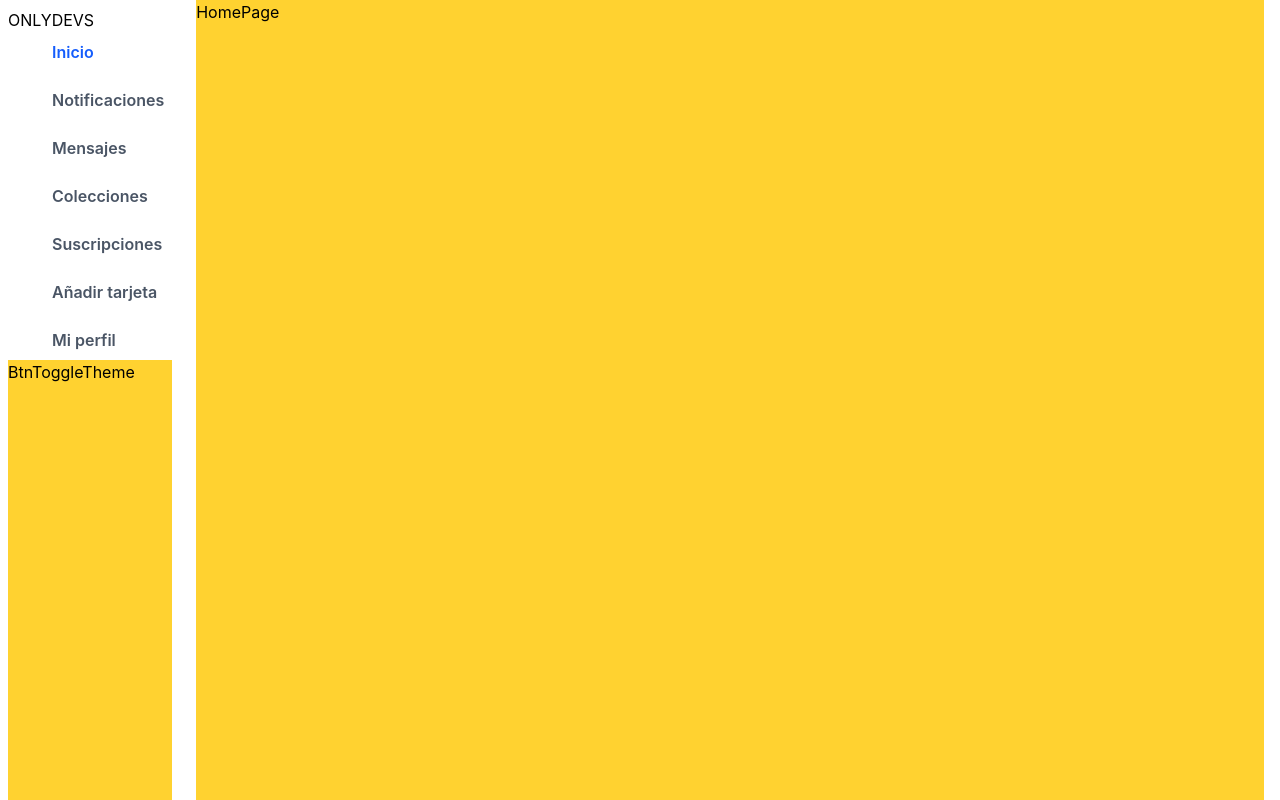
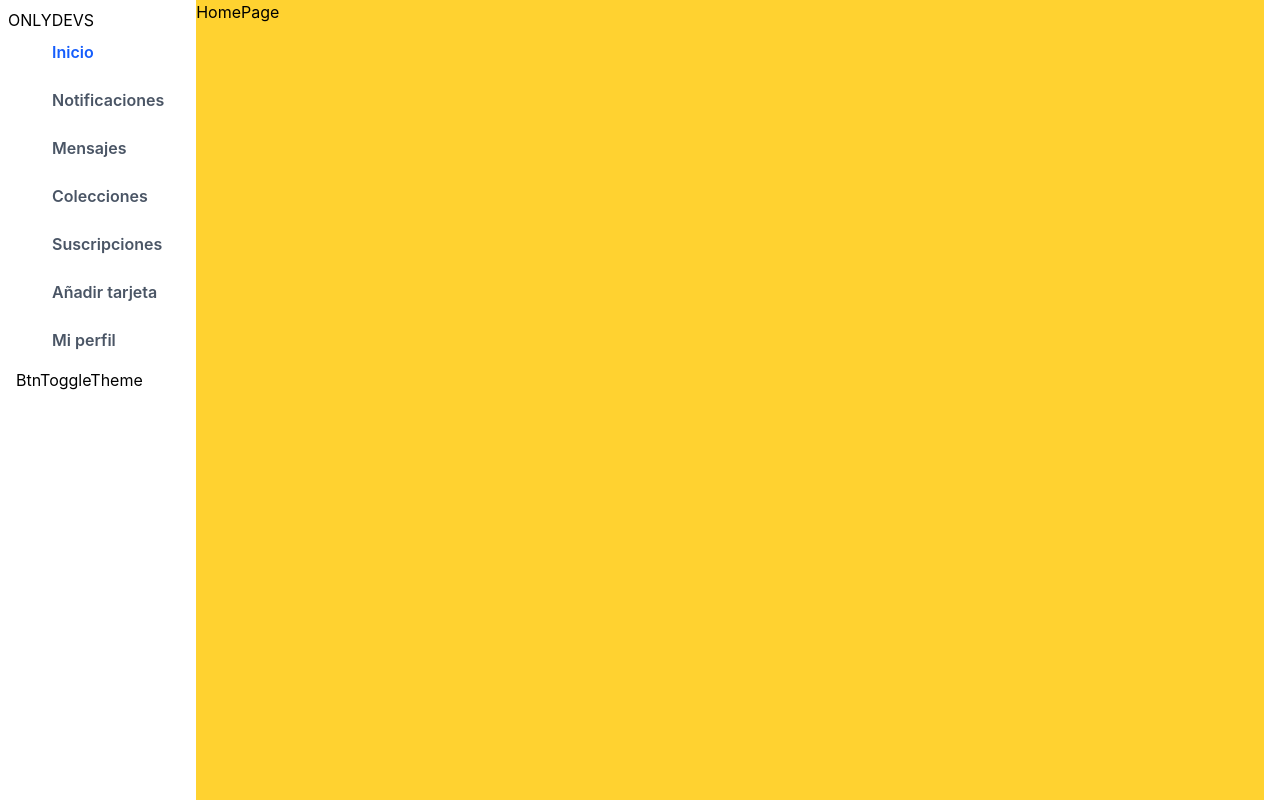
Before and after one commit to wizzard95/onlydevs-hijo, a React (Vite) app: page / in a window 1280 px wide. Built offline with nearby package versions, Linux system fonts and the light colour scheme; some icons are missing.

Commit message:
config|ui(BtnToggleTheme.jsx): estilizar el boton de temas

```diff
--- a/src/components/ui/buttons/BtnToggleTheme.jsx
+++ b/src/components/ui/buttons/BtnToggleTheme.jsx
@@ -1,7 +1,9 @@
 export const BtnToggleTheme = () => {
     return (
-        <div className="h-screen bg-amber-300 text-black">
+        <button className="flex items-center gap-3 p-2 rounded-lg
+        hover:bg-gray-100 dark:hover:bg-primary/20 transition-all
+        justify-center cursor-pointer">
             <span>BtnToggleTheme</span>
-        </div>
+        </button>
     );
 };
```
